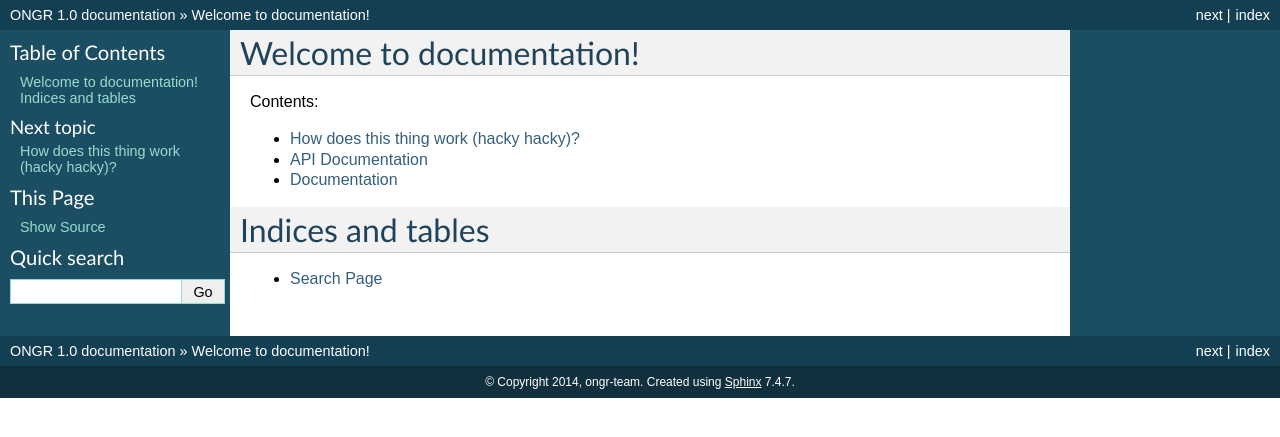
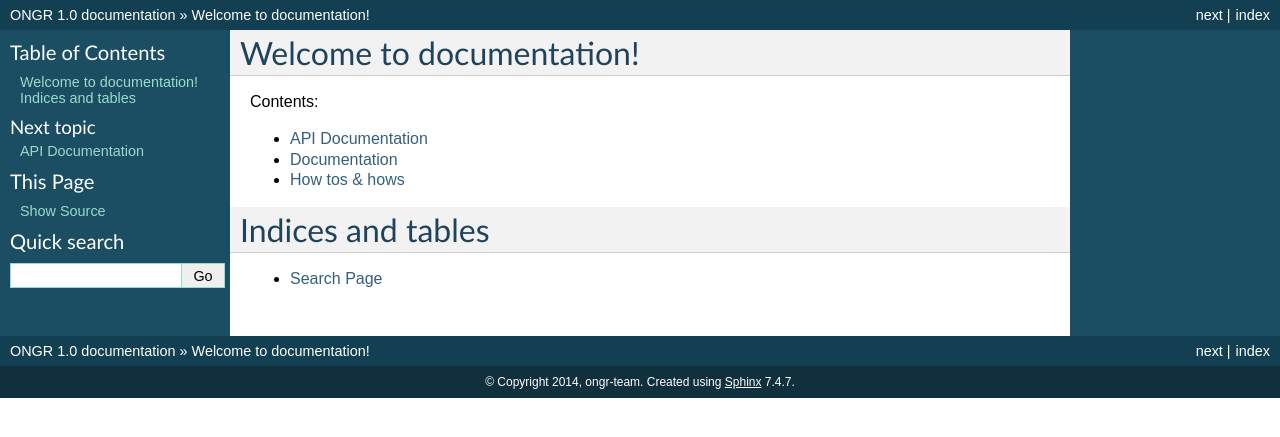
Before and after one commit to mindaugasbarysas/playground, a Sphinx documentation site: the page built from source/index.rst, in a window 1280 px wide. Shown: the top 437 px of the page. Built offline with Sphinx 7.4.7, drawn with Linux system fonts in a browser that asks for light colours; pages that are not in the unit, such as notebooks, are missing from menus; some of the changed lines change nothing that is shown.

Commit message:
final final

```diff
--- a/source/Setup.rst
+++ /dev/null
@@ -1,9 +0,0 @@
-How does this thing work (hacky hacky)?
-=======================================
-
-It's a mystery!
-
-|mystery|
-
-
-.. |mystery| image:: images/mystery.gif
--- a/source/conf.py
+++ b/source/conf.py
@@ -240,7 +240,7 @@
 # (source start file, target name, title, author,
 #  dir menu entry, description, category)
 texinfo_documents = [
-  ('index', 'ONGR', u'ONGR Documentation',
+  ('index', 'ONaGR', u'ONGR Documentation',
    u'ongr-team', 'ONGR', 'One line description of project.',
    'Miscellaneous'),
 ]
--- /dev/null
+++ b/source/howto.rst
@@ -0,0 +1,51 @@
+How tos & hows
+==============
+
+How to: PHP API documentation generator
+---------------------------------------
+
+``composer global require "sphpdox/sphpdox:dev-master"``
+
+``composer update``
+
+``cd ~/.composer/vendor/sphpdox/sphpdox/``
+
+``./sphpdox.php process -o ~/myOutputDir  'My\Name\Space' ~/myProjectSource/``
+
+
+How to setup your repo documentation structure?
+-----------------------------------------------
+
+use ``{ProjectRoot}\Resources\doc\`` for human documentation. Please have a ``index.rst`` with something like this inside:
+
+::
+
+    Your project name
+    =================
+
+    Contents:
+
+    .. toctree::
+            :maxdepth: 150
+            :titlesonly:
+            :glob:
+
+            somethingSomething/important*
+            *
+
+use ``{ProjectRoot}\Resources\API\`` for autogenerated API documentation.
+
+How to use this thing?
+----------------------
+
+add git repos to sources/.repos file. They will be sparsely checked out (only ``Resources/doc``and ``Resources/API`` dirs) and processed by Sphinx.
+
+How does this thing work?
+-------------------------
+
+It's a mystery!
+
+|mystery|
+
+
+.. |mystery| image:: images/mystery.gif
--- a/source/pull.py
+++ b/source/pull.py
@@ -6,4 +6,4 @@
 
 for line in lines:
     if ( line[0]!="#" ) :
-        os.system("cd sources; mkdir %s; cd %s; git init; git remote add -f origin %s; git config core.sparsecheckout true; echo 'Resources/' > .git/info/sparse-checkout; git pull origin master;" % (line.split("/")[-1], line.split("/")[-1], line))
+        os.system("cd sources; mkdir %s; cd %s; git init; git remote add -f origin %s; git config core.sparsecheckout true; echo 'Resources/doc' > .git/info/sparse-checkout; echo 'Resources/API' >> .git/info/sparse-checkout; git pull origin master;" % (line.split("/")[-1], line.split("/")[-1], line))
```
